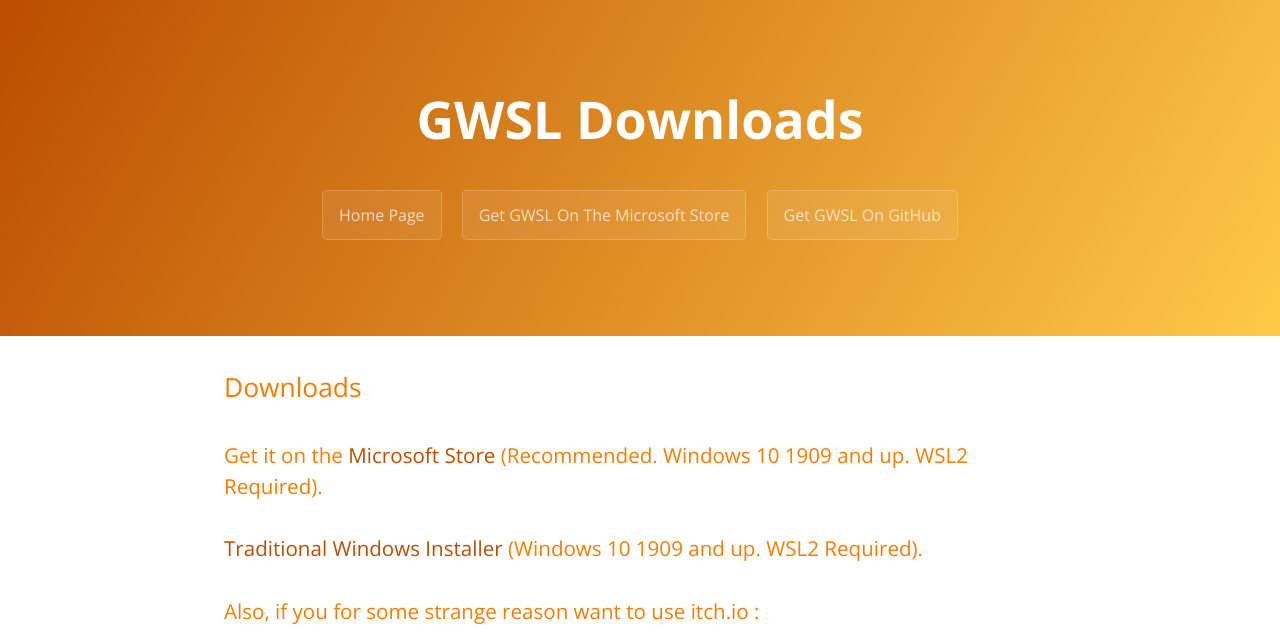
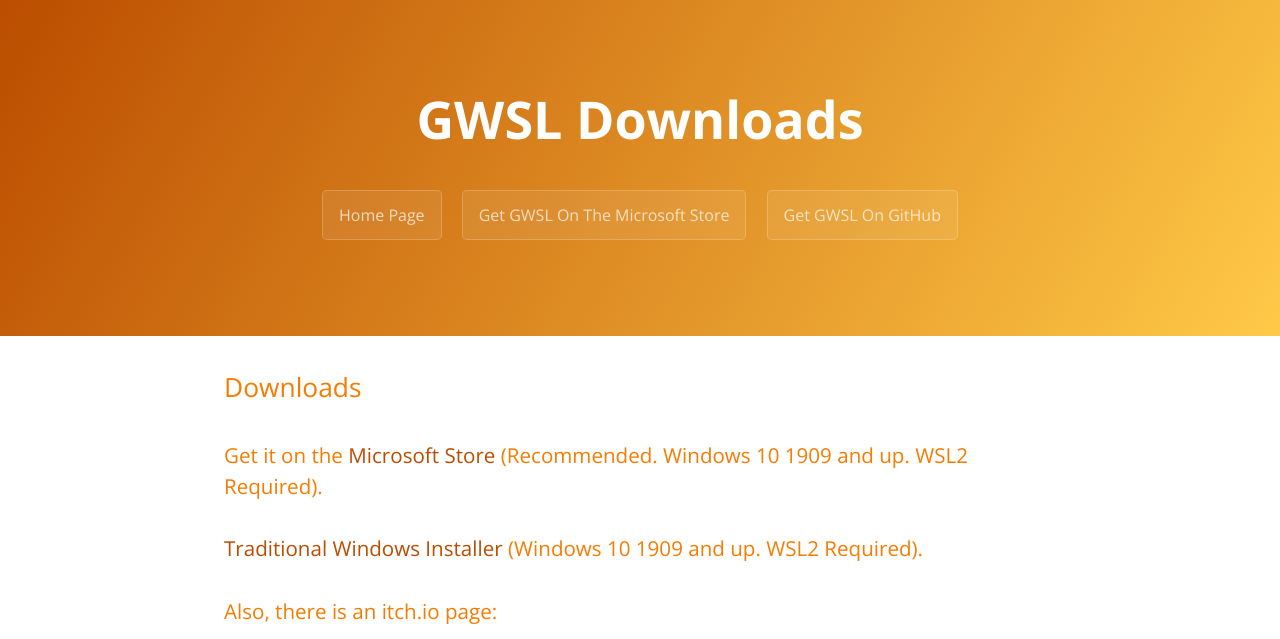
Before and after one commit to Opticos/gwsl, a Jekyll site: the page built from tutorials/download.md, in a window 1280 px wide, cut to the strip 0-639 px from the top of the page. Built offline with Jekyll 4.4.1, drawn with Linux system fonts in a browser that asks for light colours; the repository's description, which GitHub fills in, is left out.

Commit message:
Update download.md

```diff
--- a/tutorials/download.md
+++ b/tutorials/download.md
@@ -11,7 +11,7 @@ permalink: /tutorials/download.html
 
 ### [Traditional Windows Installer](https://github.com/Opticos/GWSL-Source/releases/) (Windows 10 1909 and up. WSL2 Required).
 
-### Also, if you for some strange reason want to use itch.io :
+### Also, there is an itch.io page:
 
 <iframe src="https://itch.io/embed/779749" width="552" height="167" frameborder="0"><a href="https://opticos.itch.io/gwsl">GWSL by Optico5</a></iframe>
 
```
